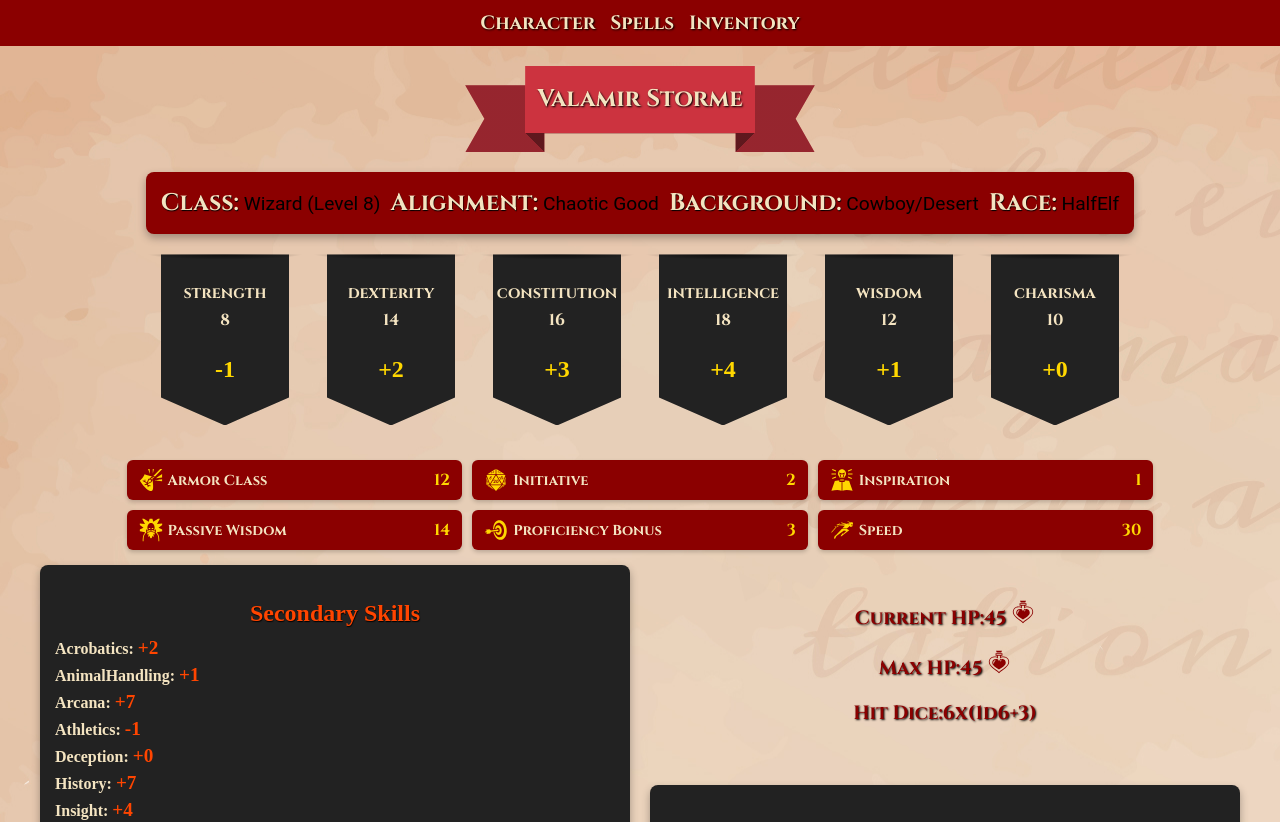
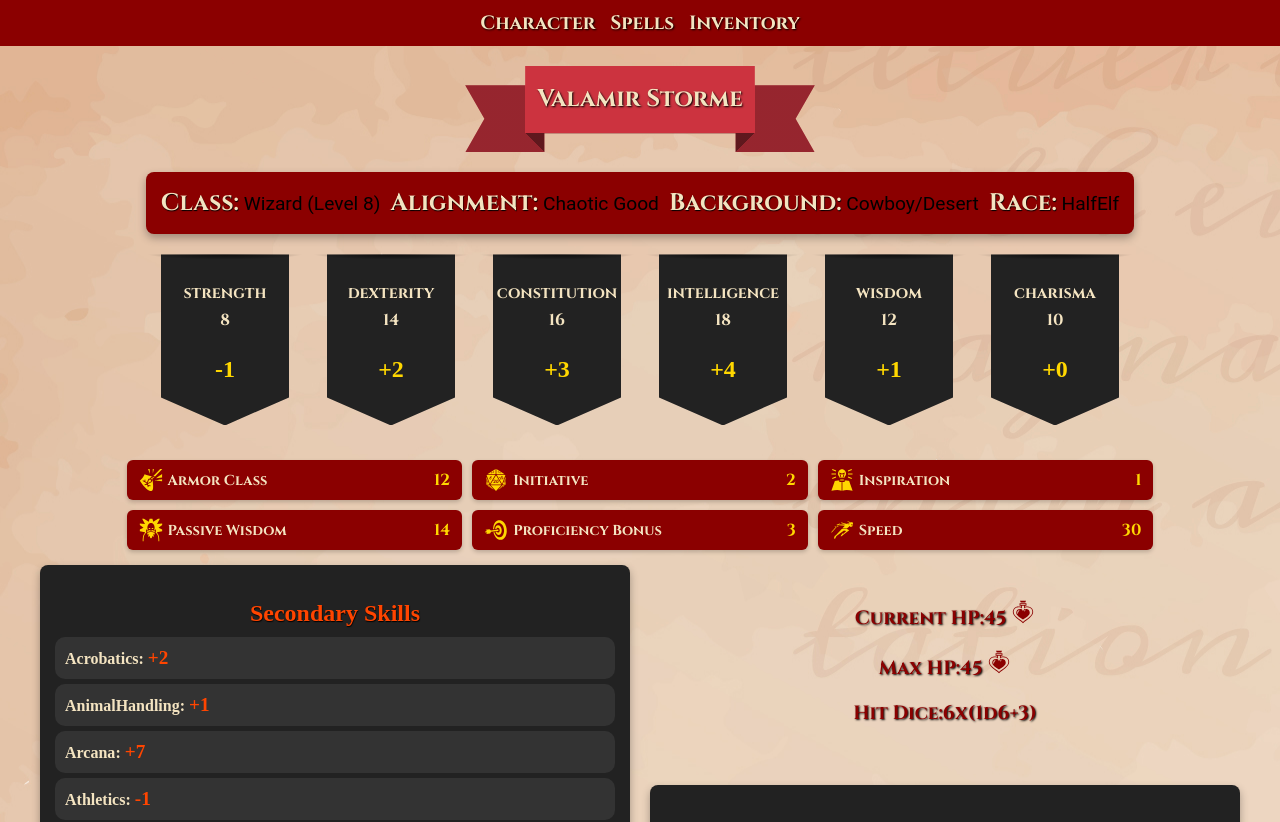
Before and after one commit to frodkata/character-sheet, a React (Create React App) app: page / in a window 1280 px wide. Shown: the top 822 px of the page. Built offline with nearby package versions, Linux system fonts and the light colour scheme.

Commit message:
Enhance styles for SavingThrows and SecondarySkills components by adding consistent list item styling for improved visual coherence

```diff
--- a/src/components/characterSheet/SavingThrows.tsx
+++ b/src/components/characterSheet/SavingThrows.tsx
@@ -29,6 +29,9 @@ const styles: { [key: string]: React.CSSProperties } = {
 	listItem: {
 		color: "#f4e4c1", // Parchment-like text color
 		marginBottom: "5px",
+		backgroundColor: "#333333", // Darker background for list items
+		borderRadius: "10px",
+		padding: "10px",
 	},
 	statValue: {
 		color: "#FF4500",
--- a/src/components/characterSheet/SecondarySkills.tsx
+++ b/src/components/characterSheet/SecondarySkills.tsx
@@ -28,6 +28,9 @@ const styles: { [key: string]: React.CSSProperties } = {
 	listItem: {
 		color: "#f4e4c1",
 		marginBottom: "5px",
+		backgroundColor: "#333333", // Darker background for list items
+		borderRadius: "10px",
+		padding: "10px",
 	},
 	statValue: {
 		color: "#FF4500",
```
